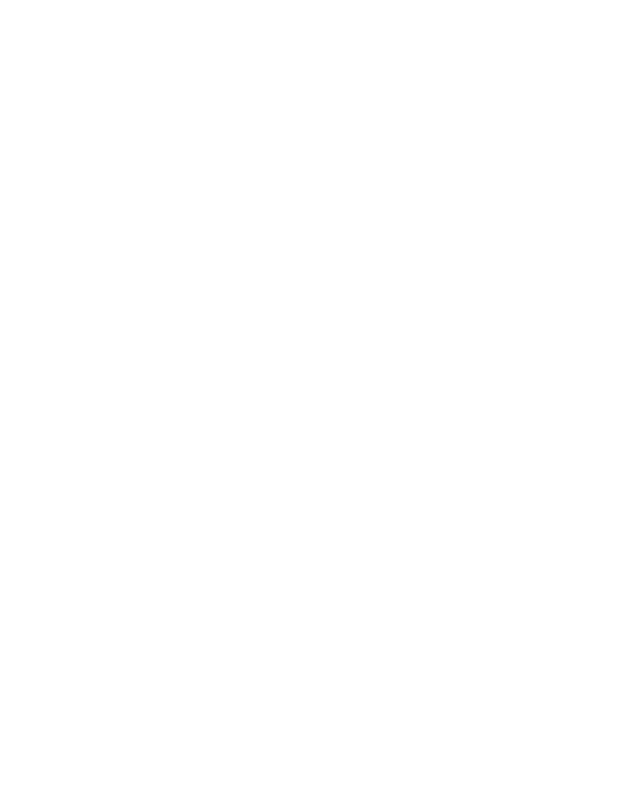
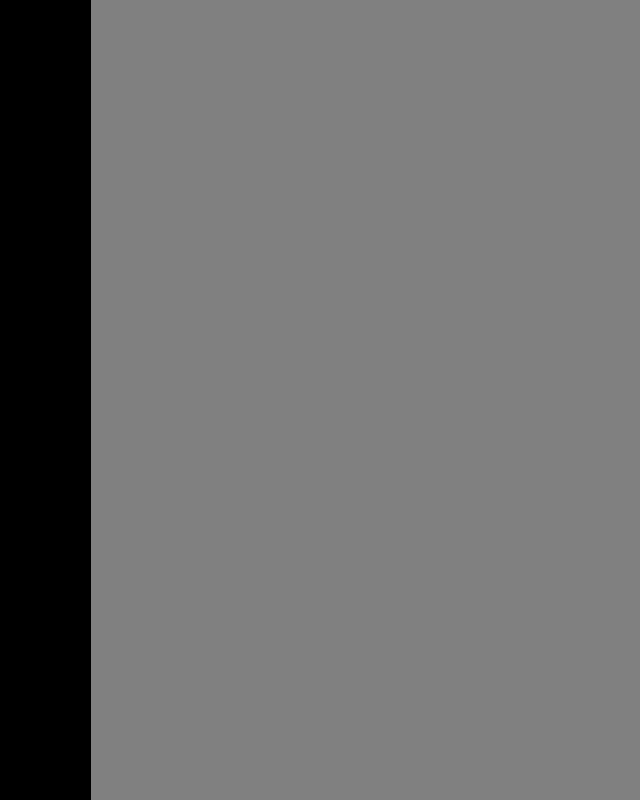
Before and after one commit to damilhome/spider-man-multiversos-dio, a plain HTML site: page pages/tobey-maguire/spider-man1.html in a window 1280 px wide. Shown: the whole page, without its empty margins (0-640 px from the left). Drawn offline with Linux system fonts and the light colour scheme.

Commit message:
primeira estrutura das paginas internas

```diff
--- a/assets/css/internal.css
+++ b/assets/css/internal.css
@@ -1,5 +1,23 @@
 @import url('reset.css');
 
 .s-wrapper {
+  display: flex;
+  height: 100vh;
+  flex-flow: row nowrap;
+}
 
+.s-wrapper .s-left-column {
+  width: 100px;
+  height: 100%;
+  background-color: black;
+  display: flex;
+  justify-content: center;
+  align-items: center;
 }
+
+.s-wrapper .s-main-content {
+  height: 100%;
+  width: 100%;
+  background-color: gray;
+  padding-left: 30px;
+}
--- a/pages/tobey-maguire/spider-man1.html
+++ b/pages/tobey-maguire/spider-man1.html
@@ -8,7 +8,12 @@
 </head>
 <body>
     <div class="s-wrapper">
+        <div class="s-left-column">
 
+        </div>
+        <div class="s-main-content">
+
+        </div>
     </div>
 </body>
 </html>
```
